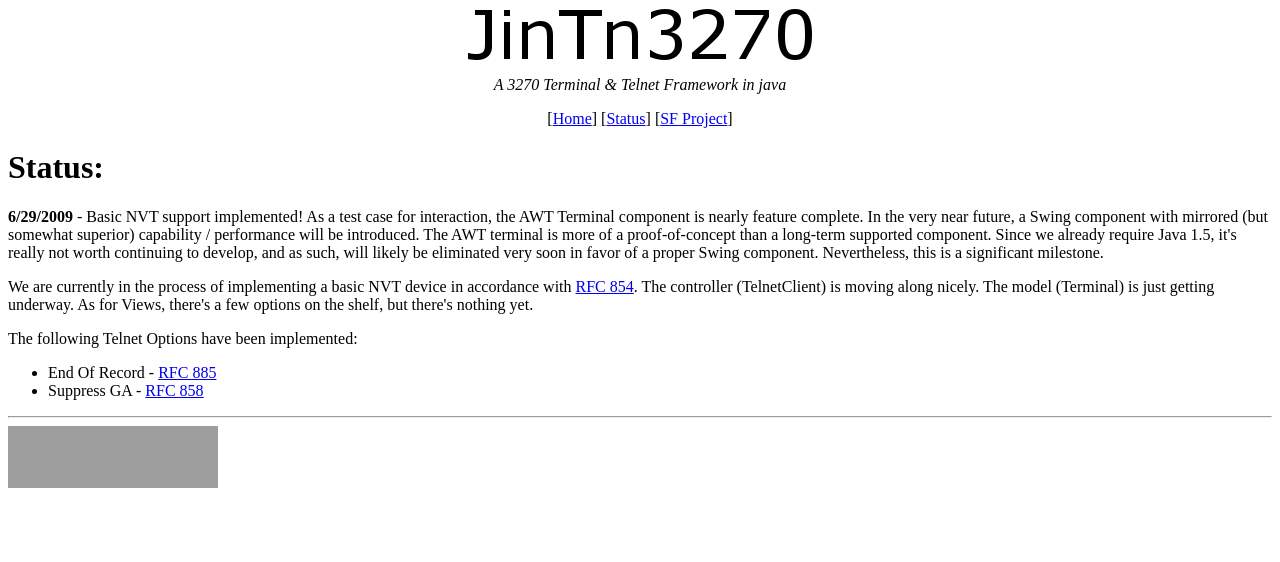
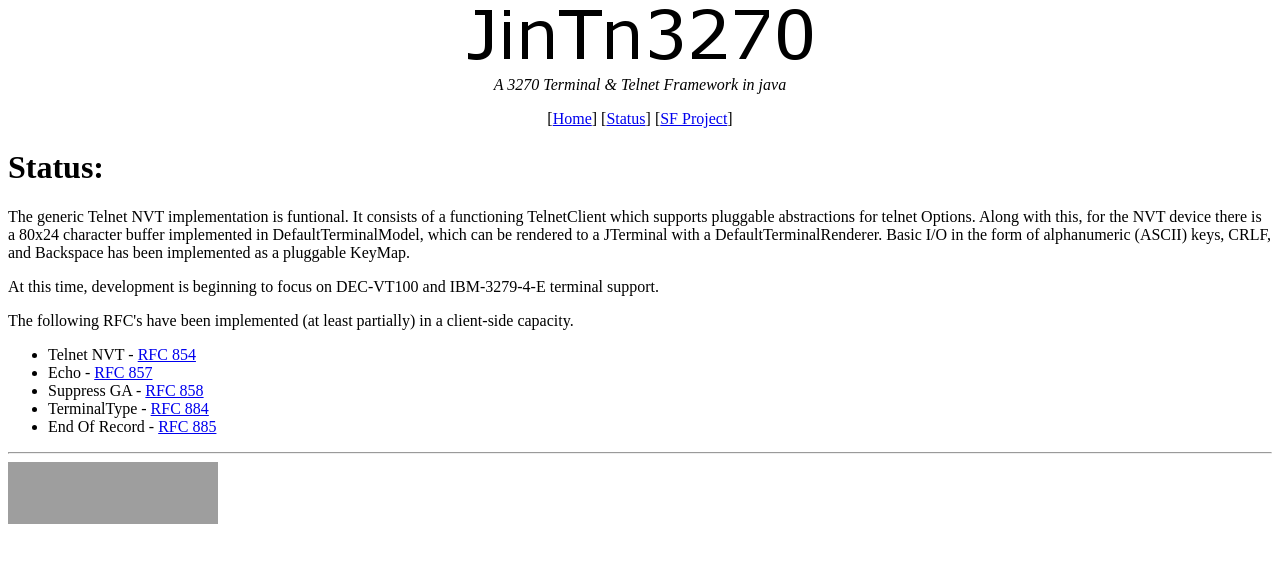
Before and after one commit to nka11/jintn3270, a plain HTML site: page website/status.html in a window 1280 px wide. Drawn offline with Linux system fonts and the light colour scheme; grey boxes are pictures that could not be loaded.

Commit message:
Website status update.
git-svn-id: https://jintn3270.svn.sourceforge.net/svnroot/jintn3270/trunk@63 d6bd4e80-8031-4e1d-bd39-93c407d940fc

```diff
--- a/website/status.html
+++ b/website/status.html
@@ -10,22 +10,27 @@
 		</center>
 
 		<h1>Status:</h1>
-		<p><b>6/29/2009</b> - Basic NVT support implemented! As a test case for interaction, the AWT Terminal component is nearly feature complete.
-		In the very near future, a Swing component with mirrored (but somewhat superior) capability / performance will be introduced. The AWT terminal
-		is more of a proof-of-concept than a long-term supported component. Since we already require Java 1.5, it's really not worth continuing to develop, and as such, will likely be eliminated very soon in favor of a proper Swing component. Nevertheless, this is a significant milestone.</p>
 
-		<p>We are currently in the process of implementing a basic NVT device
-		in accordance with <a href="http://www.faqs.org/rfcs/rfc854.html">
-		RFC 854</a>. The controller (TelnetClient) is moving
-		along nicely. The model (Terminal) is just getting underway. As for
-		Views, there's a few options on the shelf, but there's nothing yet.</p>
-		<p>The following Telnet Options have been implemented:
+		<p>The generic Telnet NVT implementation is funtional. It consists of
+		a functioning TelnetClient which supports pluggable abstractions for
+		telnet Options. Along with this, for the NVT device there is a 80x24
+		character buffer implemented in DefaultTerminalModel, which can be
+		rendered to a JTerminal with a DefaultTerminalRenderer. Basic I/O
+		in the form of alphanumeric (ASCII) keys, CRLF, and Backspace has been
+		implemented as a pluggable KeyMap.</p>
+
+		<p>At this time, development is beginning to focus on DEC-VT100 and
+		IBM-3279-4-E terminal support.</p>
+
+		<p>The following RFC's have been implemented (at least partially) in a client-side capacity.
 			<ul>
+				<li>Telnet NVT - <a href="http://www.faqs.org/rfcs/rfc854.html">RFC 854</a></li>
+				<li>Echo - <a href="http://www.faqs.org/rfcs/rfc857.html">RFC 857</a></li>
+				<li>Suppress GA - <a href="http://www.faqs.org/rfcs/rfc858.html">RFC 858</a></li>
+				<li>TerminalType - <a href="http://www.faqs.org/rfcs/rfc884.html">RFC 884</a></li>
 				<li>End Of Record - <a href="http://www.faqs.org/rfcs/rfc885.html">RFC 885</a></li>
-				<li>Suppress GA - <a href="http://www.faqs.org/rfcs/rfc858.html">RFC 858</a></li>
 			</ul>
 		</p>
-
 
 		<hr>
 		<a href="http://sourceforge.net"><img src="http://sourceforge.net/sflogo.php?group_id=265288&amp;type=5" width="210" height="62" border="0" alt="SourceForge.net Logo" /></a>
```
